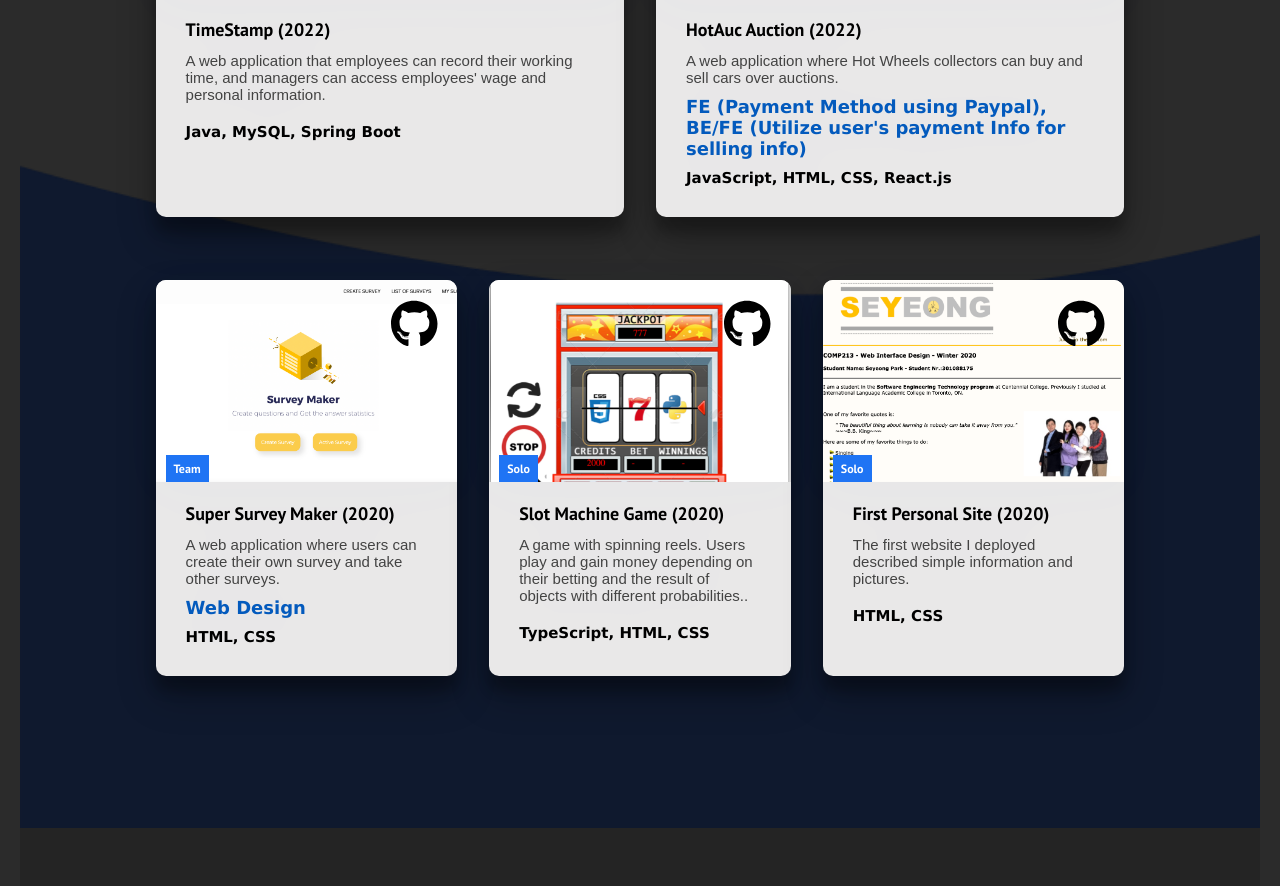
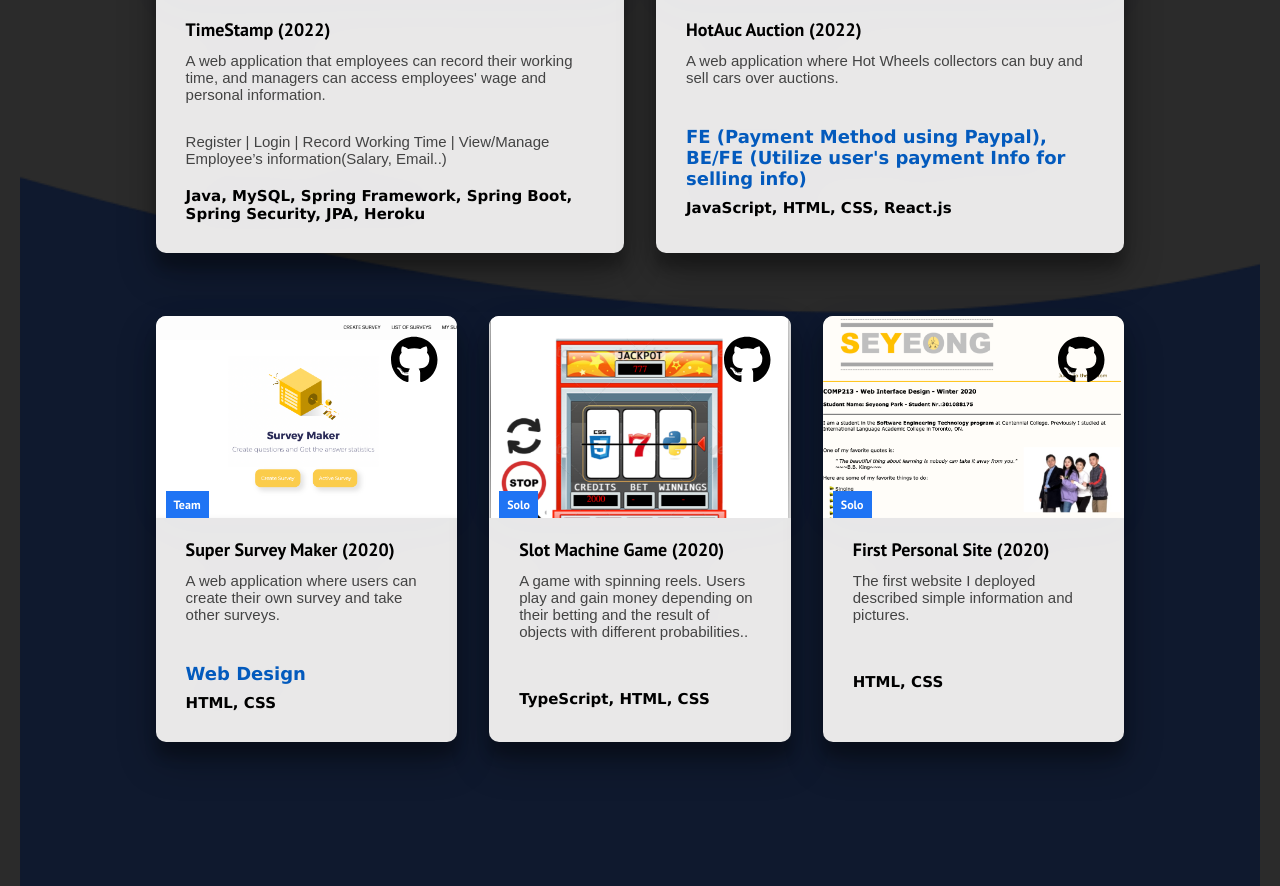
Before and after one commit to SeyeongPark/ReactWebsite, a React (Create React App) app: page / in a window 1280 px wide. Shown: the part 3695-4581 px from the top of the page. Built offline with nearby package versions, Linux system fonts and the light colour scheme.

Commit message:
edit description of TimeStamp pj

```diff
--- a/package.json
+++ b/package.json
@@ -15,6 +15,7 @@
     "react-dom": "^17.0.2",
     "react-router-dom": "^5.2.0",
     "react-scripts": "5.0.0",
+    "react-scrollable-anchor": "^0.6.1",
     "typescript": "^4.7.3",
     "web-vitals": "^2.1.4"
   },
--- a/src/components/CardItem.js
+++ b/src/components/CardItem.js
@@ -17,6 +17,8 @@
               <div className="cards__item__info">
                   <h5 className="cards__item__text">{props.text}</h5>
                   <p className="cards__item__description">{props.description}</p>
+                  <br/>
+                  <p className="cards__item__description">{props.detail}</p>
                   <p className="cards__item__role">{props.role}</p>
                   <p className="cards__item__language">{props.language}</p>
 
--- a/src/components/ProjectCards.js
+++ b/src/components/ProjectCards.js
@@ -14,7 +14,8 @@
                   src="images/TS-1.png"
                   text = "TimeStamp (2022)"
                   description = "A web application that employees can record their working time, and managers can access employees' wage and personal information."
-                  language = "Java, MySQL, Spring Boot"
+                  detail = "Register | Login | Record Working Time | View/Manage Employee’s information(Salary, Email..)"
+                  language = "Java, MySQL, Spring Framework, Spring Boot, Spring Security, JPA, Heroku"
                   application = "Website"
                   coop = "Solo"
                   url = "https://timestamp-app-1.herokuapp.com/"
```
Also changed, not shown: 1 other file (tests, documents, lock files or other folders).
